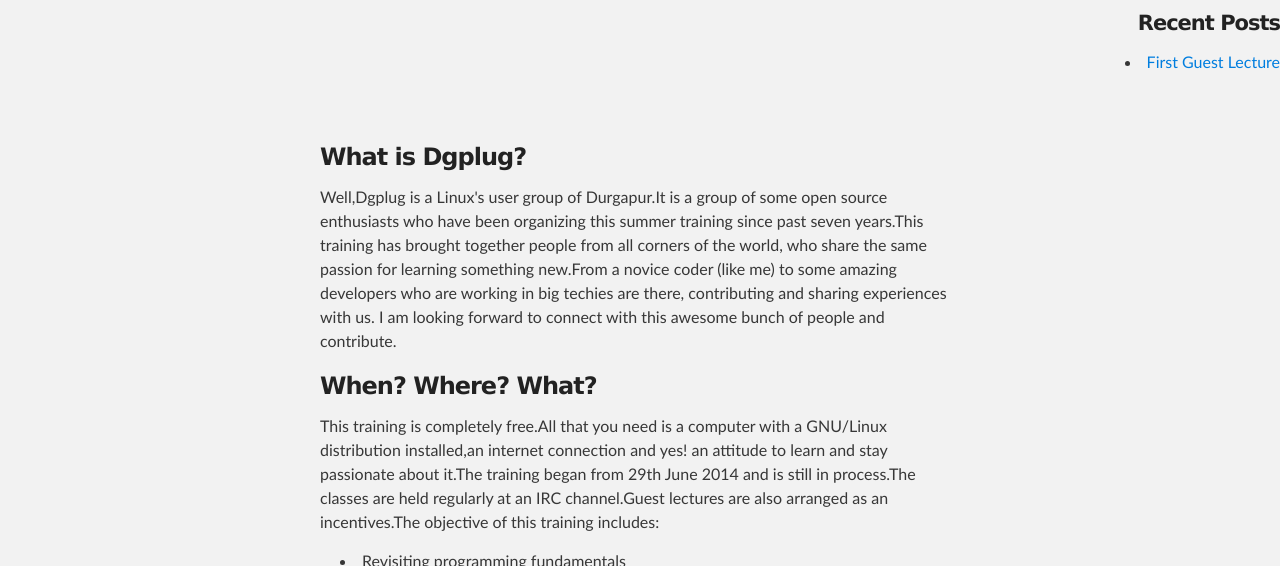
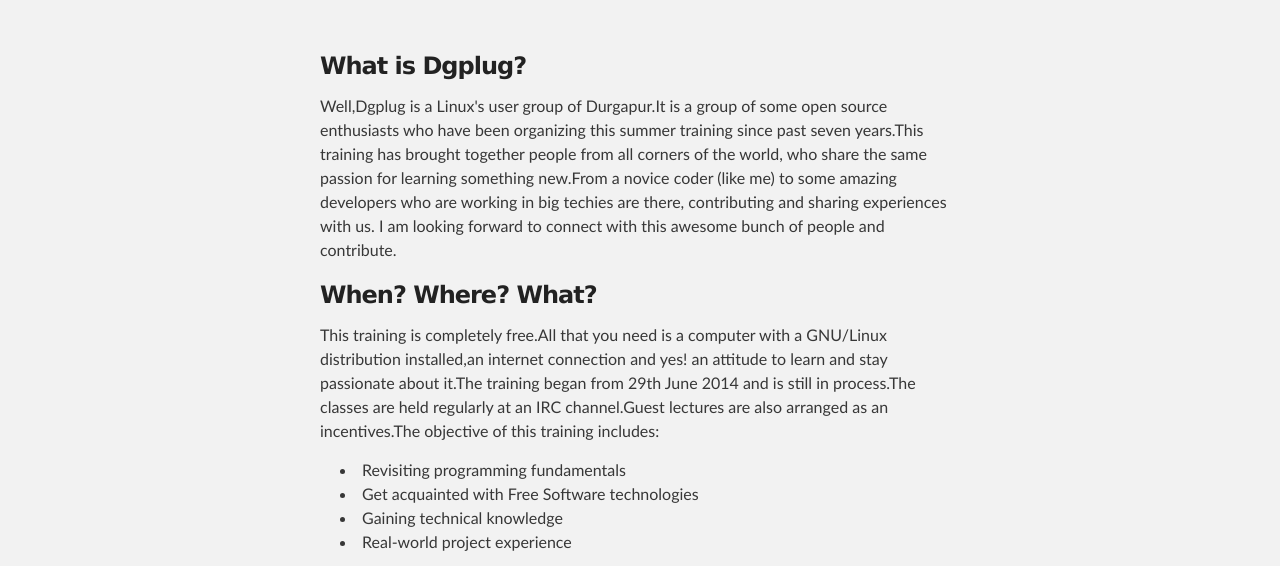
Before and after one commit to novice-coder12/novice-coder12.github.io, a plain HTML site: page index.html in a window 1280 px wide. Shown: the part 212-778 px from the top of the page. Drawn offline with Linux system fonts and the light colour scheme.

Commit message:
Update index.html

```diff
--- a/index.html
+++ b/index.html
@@ -28,13 +28,7 @@
     <!-- MAIN CONTENT -->
     <div id="main_content_wrap" class="outer">
 
-    <section id="recent-posts" class="widget" align="right"><div class="oction oction-link"> <h4 class="widget-title widgettitle">Recent Posts</h4>
-	<ul>
-	    <li>
-		<a href="novice-coder12.github.io/guest_lecture.html">First Guest Lecture</a>
-	    </li>
-        </ul>
-  </section>
+
 
 
  <section id="main_content" class="inner">
```
